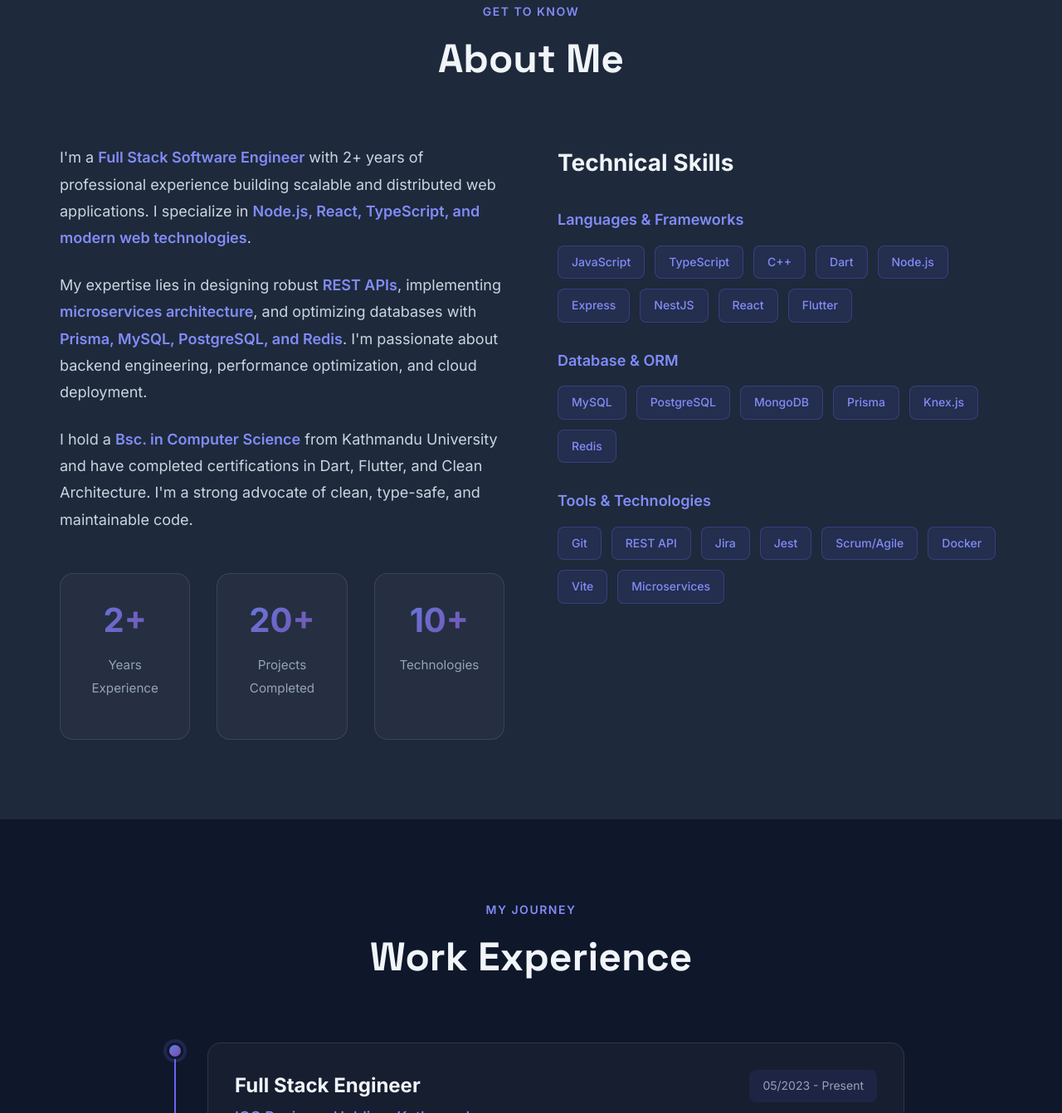
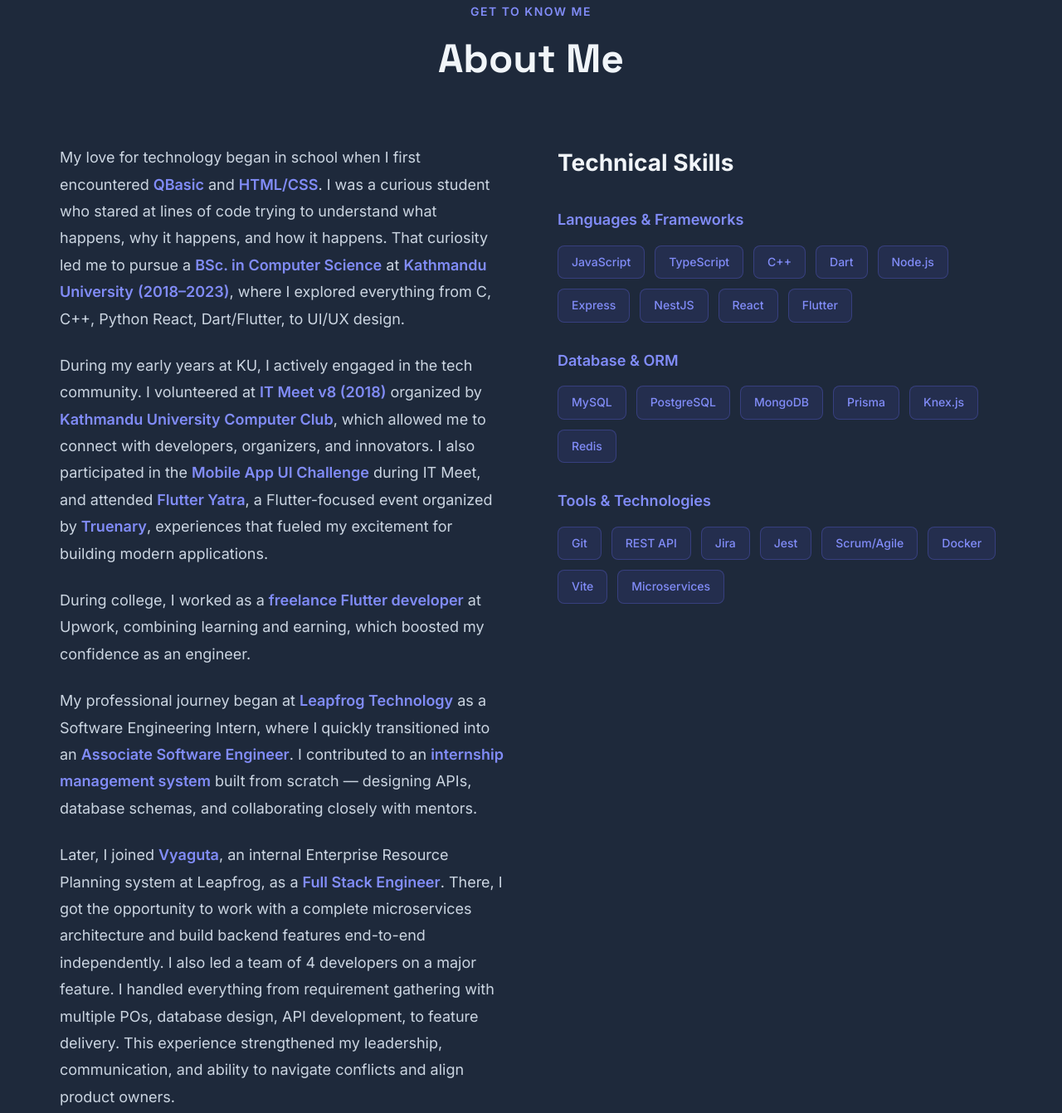
Before and after one commit to iamsusmitashrestha/Portfolio, a plain HTML site: page index.html in a window 1280 px wide. Shown: the part 895-2237 px from the top of the page at 83% size. Drawn offline with Linux system fonts and the light colour scheme.

Commit message:
Updated journey

```diff
--- a/index.html
+++ b/index.html
@@ -101,26 +101,49 @@
   <section class="about" id="about">
     <div class="container">
       <div class="section-header">
-        <span class="section-label">Get To Know </span>
+        <span class="section-label">Get To Know Me</span>
         <h2 class="section-title">About Me</h2>
       </div>
       <div class="about-content">
         <div class="about-text">
           <p>
-            I'm a <strong>Full Stack Software Engineer</strong> with 2+ years of professional experience
-            building scalable and distributed web applications. I specialize in <strong>Node.js, React,
-              TypeScript, and modern web technologies</strong>.
+            My love for technology began in school when I first encountered <strong>QBasic</strong> and
+            <strong>HTML/CSS</strong>. I was a curious student who stared at lines of code trying to understand what
+            happens, why it happens, and how it happens. That curiosity led me to pursue a <strong>BSc. in Computer
+              Science</strong> at <strong>Kathmandu University</strong> <strong>(2018–2023)</strong>, where I explored
+            everything from C, C++, Python React, Dart/Flutter, to UI/UX design.
           </p>
           <p>
-            My expertise lies in designing robust <strong>REST APIs</strong>, implementing
-            <strong>microservices architecture</strong>, and optimizing databases with
-            <strong>Prisma, MySQL, PostgreSQL, and Redis</strong>. I'm passionate about backend
-            engineering, performance optimization, and cloud deployment.
+            During my early years at KU, I actively engaged in the tech community. I volunteered at <strong>IT Meet v8
+              (2018)</strong> organized by <strong>Kathmandu University Computer Club</strong>, which allowed me to
+            connect with developers, organizers, and innovators. I also participated in the <strong>Mobile App UI
+              Challenge</strong> during IT Meet, and attended <strong>Flutter Yatra</strong>, a Flutter-focused event
+            organized by <strong>Truenary</strong>, experiences that fueled my excitement for building modern
+            applications.
           </p>
           <p>
-            I hold a <strong>Bsc. in Computer Science</strong> from Kathmandu University and have
-            completed certifications in Dart, Flutter, and Clean Architecture. I'm a strong advocate
-            of clean, type-safe, and maintainable code.
+            During college, I worked as a <strong>freelance Flutter developer</strong> at Upwork, combining learning and
+            earning, which boosted my confidence as an engineer.
+          </p>
+          <p>My professional journey began at <strong>Leapfrog Technology</strong> as a Software Engineering Intern,
+            where I quickly transitioned into an <strong>Associate Software Engineer</strong>. I contributed to an
+            <strong>internship management system</strong> built from scratch — designing APIs, database schemas, and
+            collaborating closely
+            with mentors.
+          </p>
+          <p>Later, I joined <strong>Vyaguta</strong>, an internal Enterprise Resource Planning system at Leapfrog, as a
+            <strong>Full Stack Engineer</strong>. There, I got the opportunity to work with a complete microservices
+            architecture and build backend features end-to-end independently. I also led a team of 4 developers on a
+            major
+            feature. I handled everything from requirement gathering with multiple POs, database design, API
+            development,
+            to feature delivery. This experience strengthened my leadership, communication, and ability to navigate
+            conflicts and align product owners.
+          </p>
+          <p>Today, I’m part of <strong>IGC Business Holding</strong>, where I lead a development team in building a
+            <strong> benchmarking and testing platform</strong>. I brainstorm and make architectural decisions,
+            streamline feature development, and maintain high code quality. This role has deepened my interest in
+            backend engineering, system design, and scalable architectures.
           </p>
           <div class="about-stats">
             <div class="stat">
```
